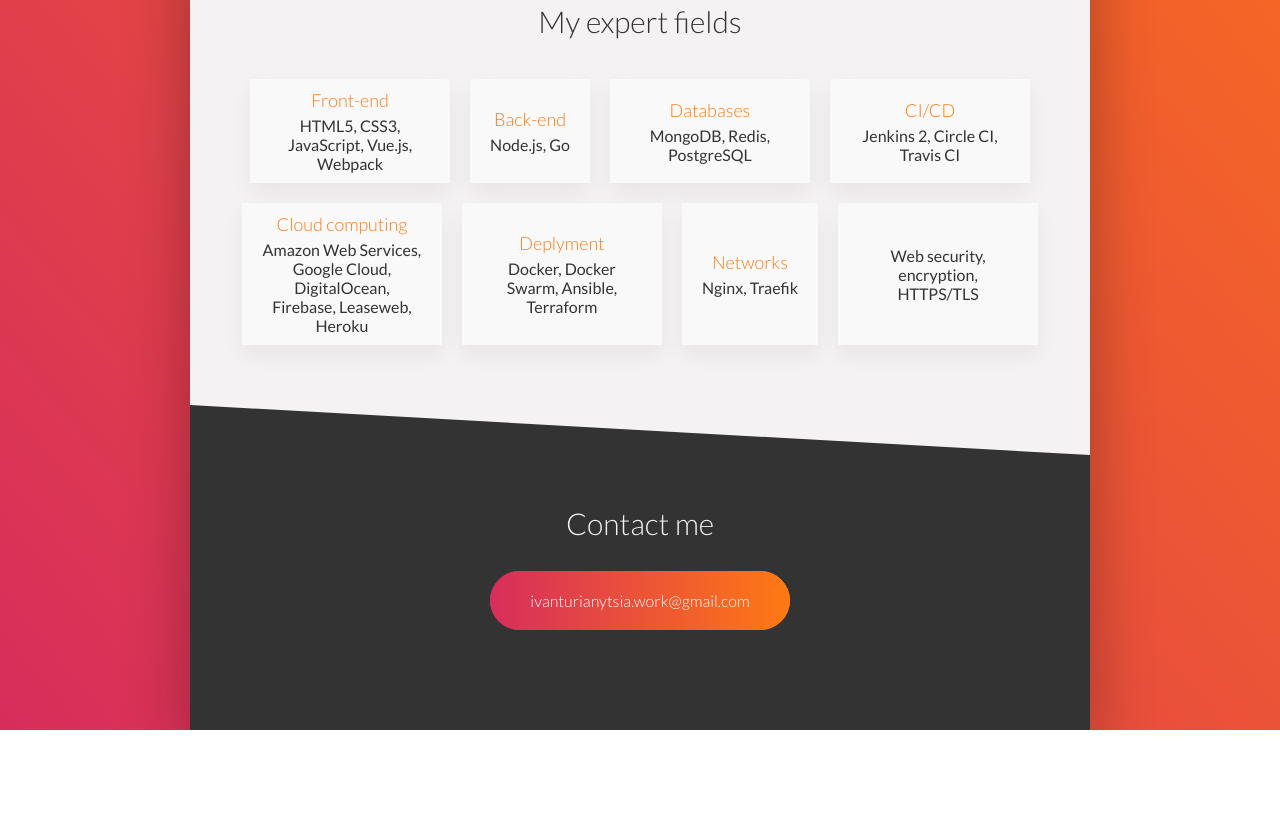
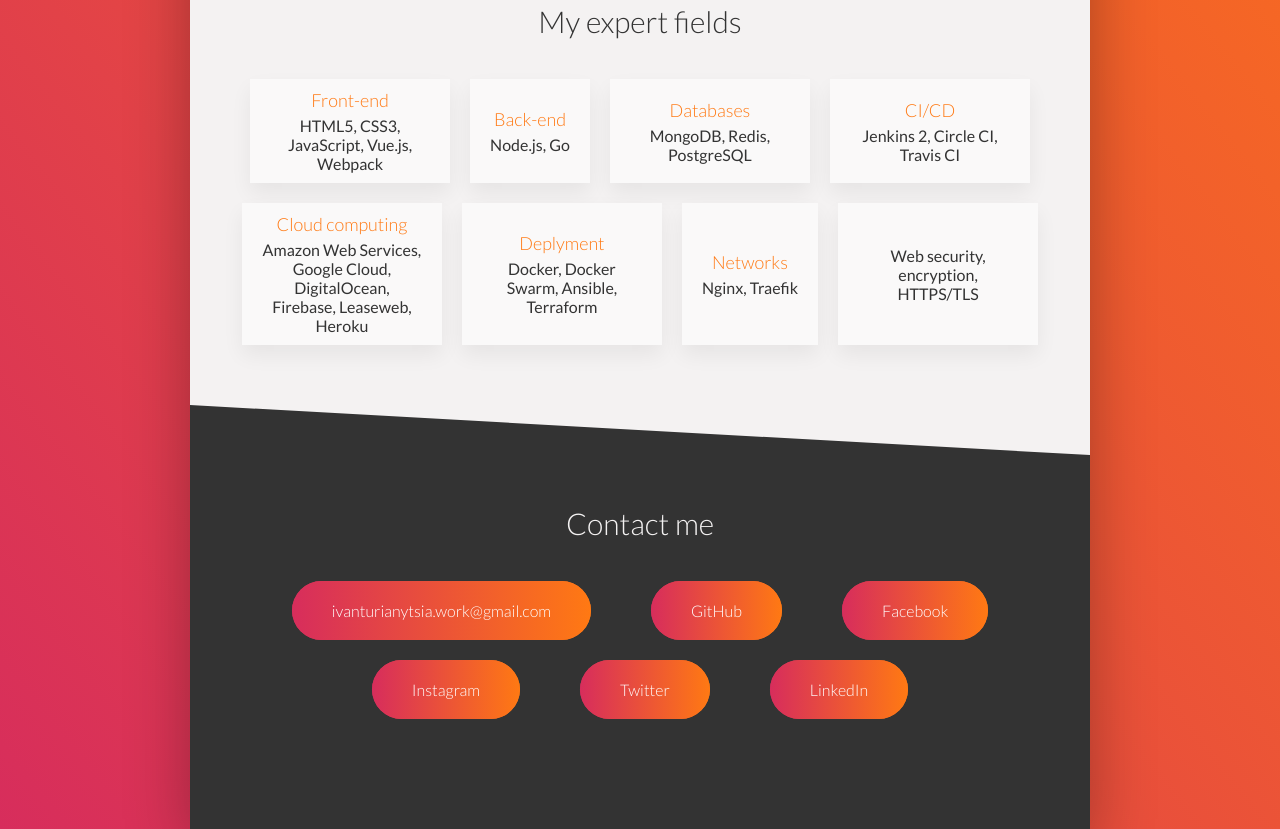
Before and after one commit to ivanturianytsia/ivanturianytsia.github.io, a website built with webpack: page index.html in a window 1280 px wide. Shown: the part 778-1607 px from the top of the page. Before the commit the page ends 1508 px from the top, so only its background shows below. Built offline with Linux system fonts and the light colour scheme.

Commit message:
contacts

```diff
--- a/index.html
+++ b/index.html
@@ -77,9 +77,14 @@
         </section>
         <section class="section-contact">
           <h2 class="heading-secondary">Contact me</h2>
-          <div class="contact-list">
-            <a href="mailto:ivanturianytsia.work@gmail.com" class="contact-list__link contact-list__link--email btn">ivanturianytsia.work@gmail.com</a>
-          </div>
+          <ul class="contact-list">
+            <li class="contact-list__item"><a target="_blank" href="mailto:ivanturianytsia.work@gmail.com" class="contact-list__link btn">ivanturianytsia.work@gmail.com</a></li>
+            <li class="contact-list__item"><a target="_blank" href="https://github.com/ivanturianytsia" class="contact-list__link btn">GitHub</a></li>
+            <li class="contact-list__item"><a target="_blank" href="https://www.facebook.com/vanya.tyrianitsa" class="contact-list__link btn">Facebook</a></li>
+            <li class="contact-list__item"><a target="_blank" href="https://www.instagram.com/ivanturianytsia" class="contact-list__link btn">Instagram</a></li>
+            <li class="contact-list__item"><a target="_blank" href="https://twitter.com/ivanturianytsia" class="contact-list__link btn">Twitter</a></li>
+            <li class="contact-list__item"><a target="_blank" href="https://www.linkedin.com/in/ivan-turianytsia-6a707a100/" class="contact-list__link btn">LinkedIn</a></li>
+          </ul>
         </section>
       </main>
     </div>
--- a/src/scss/_components.scss
+++ b/src/scss/_components.scss
@@ -66,7 +66,16 @@
 
 .contact-list {
   display: flex;
+  // flex-direction: column;
+  flex-wrap: wrap;
   justify-content: center;
+  list-style: none;
+
+  &__item {
+    // display: block;
+    list-style: none;
+    margin: 1rem 3rem;
+  }
 }
 
 ////////////////////////////////////
```
Also changed, not shown: dist/bundle.js.
